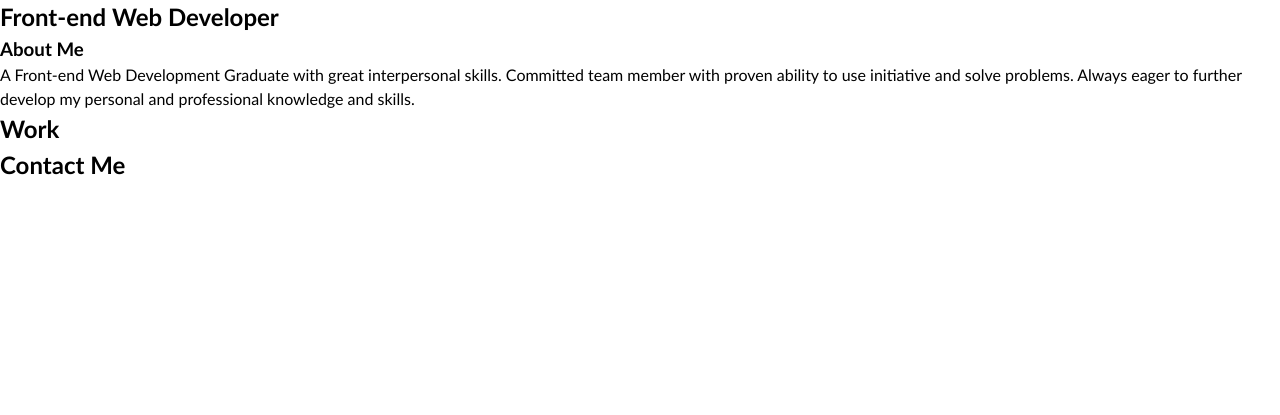
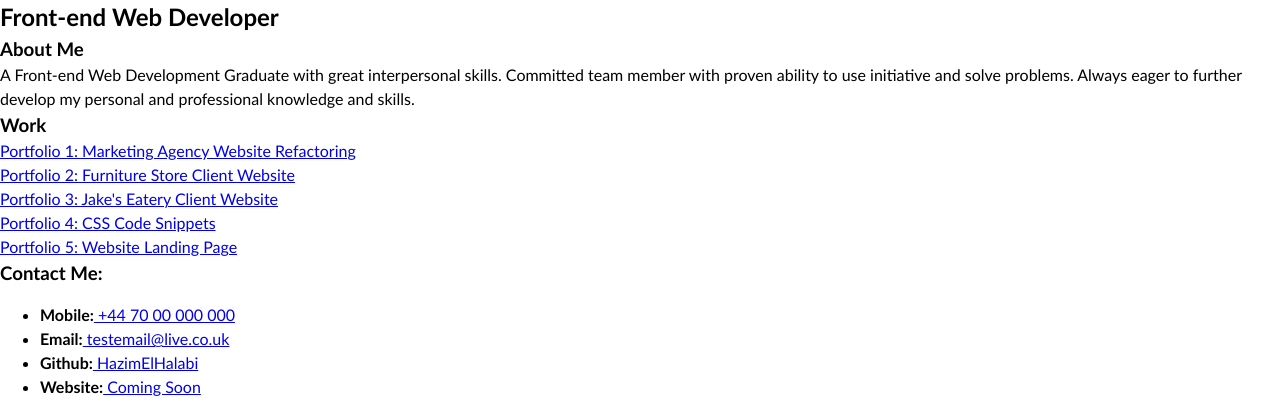
Before and after one commit to HazimElHalabi/Portfolio, a plain HTML site: page starter/index.html in a window 1280 px wide. Shown: the part 491-906 px from the top of the page. Before the commit the page ends 800 px from the top, so only its background shows below. Drawn offline with Linux system fonts and the light colour scheme.

Commit message:
HTML work and contact sections updated

```diff
--- a/starter/index.html
+++ b/starter/index.html
@@ -25,14 +25,12 @@
         <figcaption><h1><b>Hazim ElHalabi</b></h1></figcaption>
       </figure>
   </header>
-
    <!-- hero banner -->
    <section class="hero-banner">
     <div>
       <h2>Front-end Web Developer</h2>
     </div>
   </section>
-
   <main class="page-wrapper">
     <!-- about me -->
     <section class="page-section" id="about">
@@ -43,15 +41,34 @@
         Always eager to further develop my personal and professional knowledge and skills.
       </p>
     </section>
-
     <!-- portfolio container -->
+    <h3>Work</h3>
     <section class="page-section" id="work">
-      <h2>Work</h2>
+      <div id="project-1" class="categoryGridArea">
+        <div class="heading"><a href="https://hazimelhalabi.github.io/Marketing-Agency-Website-Refactoring/"> Portfolio 1: Marketing Agency Website Refactoring </a></div>
+      </div>
+      <div id="project-2" class="categoryGridArea">
+        <div class="heading"><a href="https://github.com/HazimElHalabi/Online-Furniture-Store"> Portfolio 2: Furniture Store Client Website </a></div>
+      </div>
+      <div id="project-3" class="categoryGridArea">
+        <div class="heading"><a href="https://github.com/HazimElHalabi/Jake-s-Eatery"> Portfolio 3: Jake's Eatery Client Website </a></div>
+      </div>
+      <div id="project-4" class="categoryGridArea">
+        <div class="heading"><a href="https://github.com/HazimElHalabi/CSS-Code-Snippets"> Portfolio 4: CSS Code Snippets </a></div>
+      </div>
+      <div id="project-5" class="categoryGridArea">
+        <div class="heading"><a href="https://github.com/HazimElHalabi/Landing-Page"> Portfolio 5: Website Landing Page </a></div>
+      </div>
     </section>
-
     <!-- contact -->
+    <h3>Contact Me:</h3>
     <section class="page-section contact" id="contact">
-      <h2>Contact Me</h2>
+      <ul>
+        <li><strong>Mobile:</strong><a href="#"> +44 70 00 000 000 </a></li>
+        <li><strong>Email:</strong><a href="https://www.live.co.uk"> testemail@live.co.uk </a></li>
+        <li><strong>Github:</strong><a href="https://github.com/HazimElHalabi"> HazimElHalabi </a></li>
+        <li><strong>Website:</strong><a href="#"> Coming Soon </a></li>
+      </ul>
     </section>
   </main>
 </body>
```
